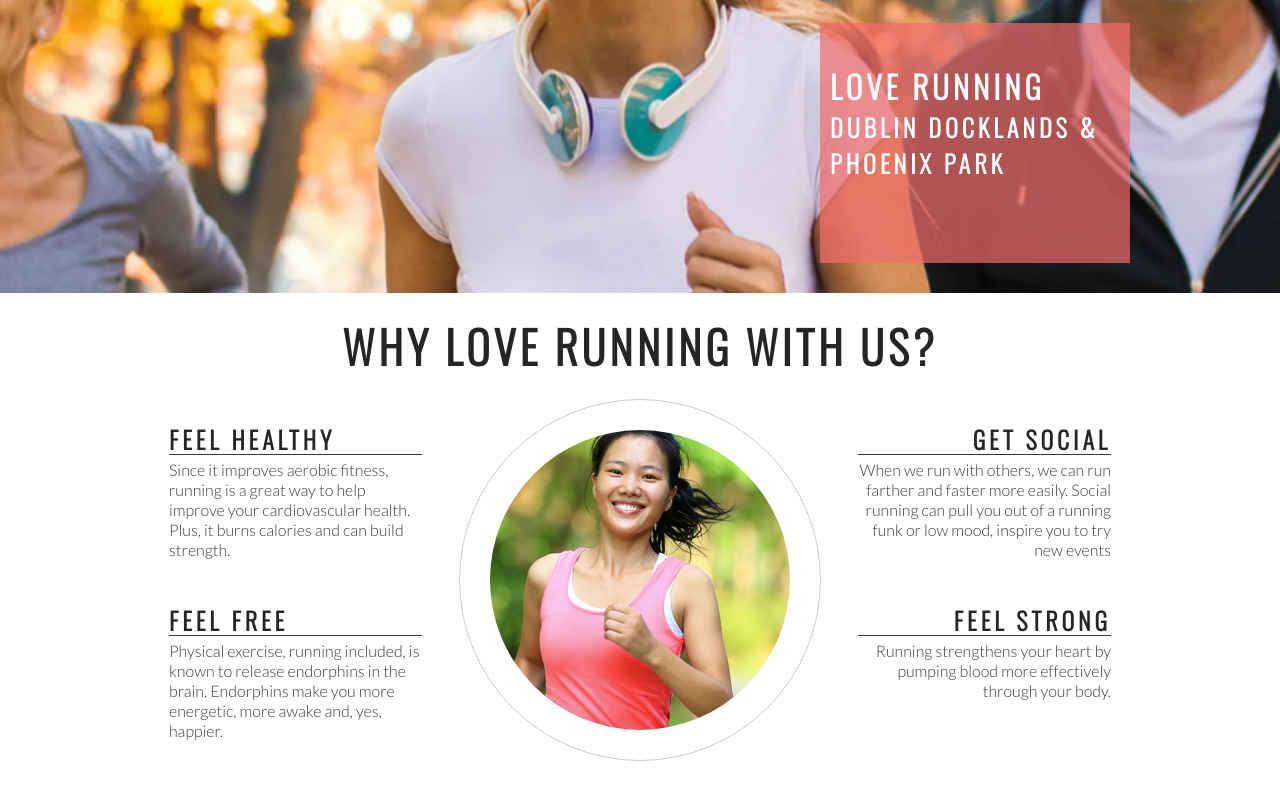
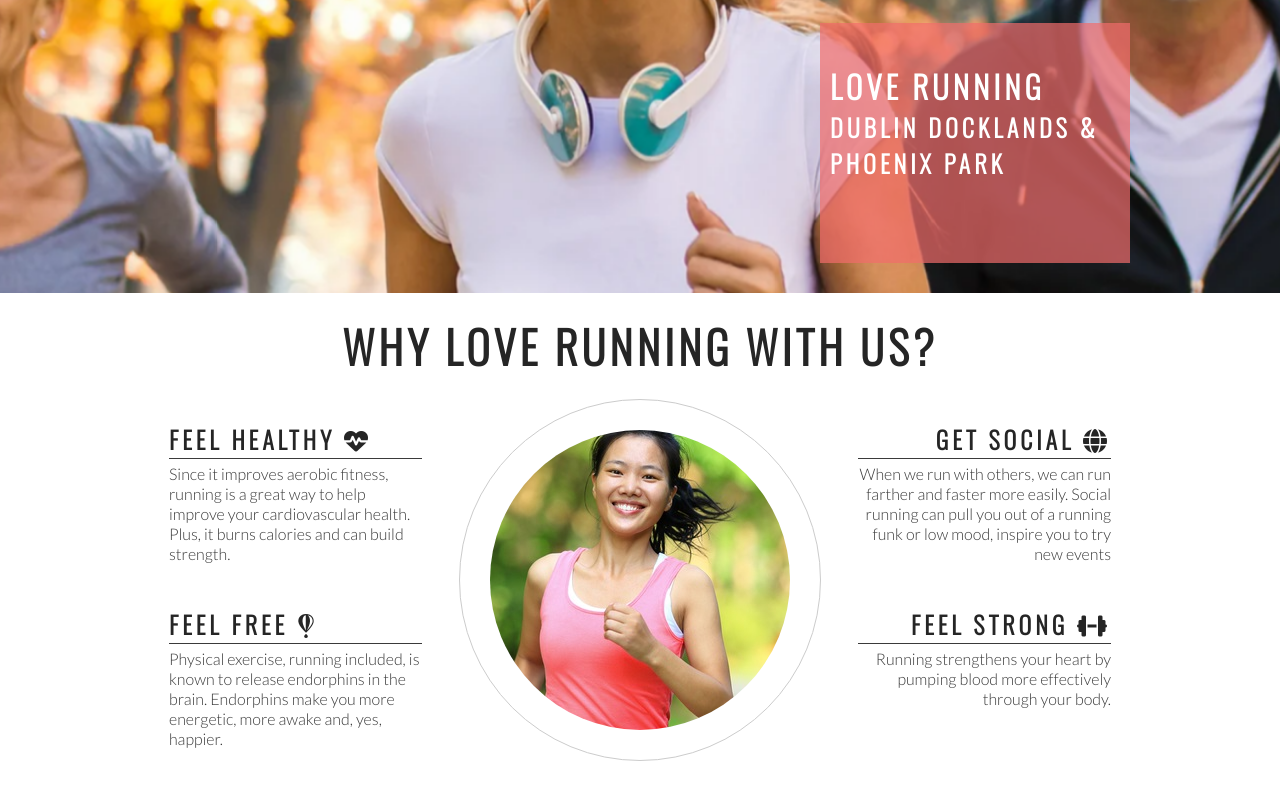
Before and after one commit to CoenMichael/love-running, a plain HTML site: page index.html in a window 1280 px wide. Shown: the part 382-1184 px from the top of the page. Drawn offline with nearby package versions, Linux system fonts and the light colour scheme.

Commit message:
Add Font Awesome icons to club ethos section

```diff
--- a/index.html
+++ b/index.html
@@ -40,14 +40,14 @@
         <h2 id="welcome">Why Love Running With Us?</h2>
         <div id="left-about">
             <div class="left-about-heading">
-                <h2>Feel Healthy</h2>
+                <h2>Feel Healthy <i class="fa-solid fa-heart-pulse"></i></h2>
                 <hr>
                 <p>
                     Since it improves aerobic fitness, running is a great way to help improve your cardiovascular health. Plus, it burns calories and can build strength.
                 </p>
             </div>
             <div class="left-about-heading">
-                <h2>Feel Free</h2>
+                <h2>Feel Free <i class="fa-brands fa-fly"></i></h2>
                 <hr>
                 <p>
                     Physical exercise, running included, is known to release endorphins in the brain. Endorphins make you more energetic, more awake and, yes, happier.
@@ -56,14 +56,14 @@
         </div>
         <div id="right-about">
             <div class="right-about-heading">
-                <h2>Get Social</h2>
+                <h2>Get Social <i class="fa-solid fa-globe"></i></h2>
                 <hr>
                 <p>
                     When we run with others, we can run farther and faster more easily. Social running can pull you out of a running funk or low mood, inspire you to try new events
                 </p>
             </div>
             <div class="right-about-heading">
-                <h2>Feel Strong</h2>
+                <h2>Feel Strong <i class="fa-solid fa-dumbbell"></i></h2>
                 <hr>
                 <p>
                     Running strengthens your heart by pumping blood more effectively through your body.
@@ -82,5 +82,8 @@
     <footer>
         social links here
     </footer>
+
+    <!-- font awesome script-->
+    <script src="https://kit.fontawesome.com/9026ef157a.js" crossorigin="anonymous"></script>
 </body>
 </html>
```
